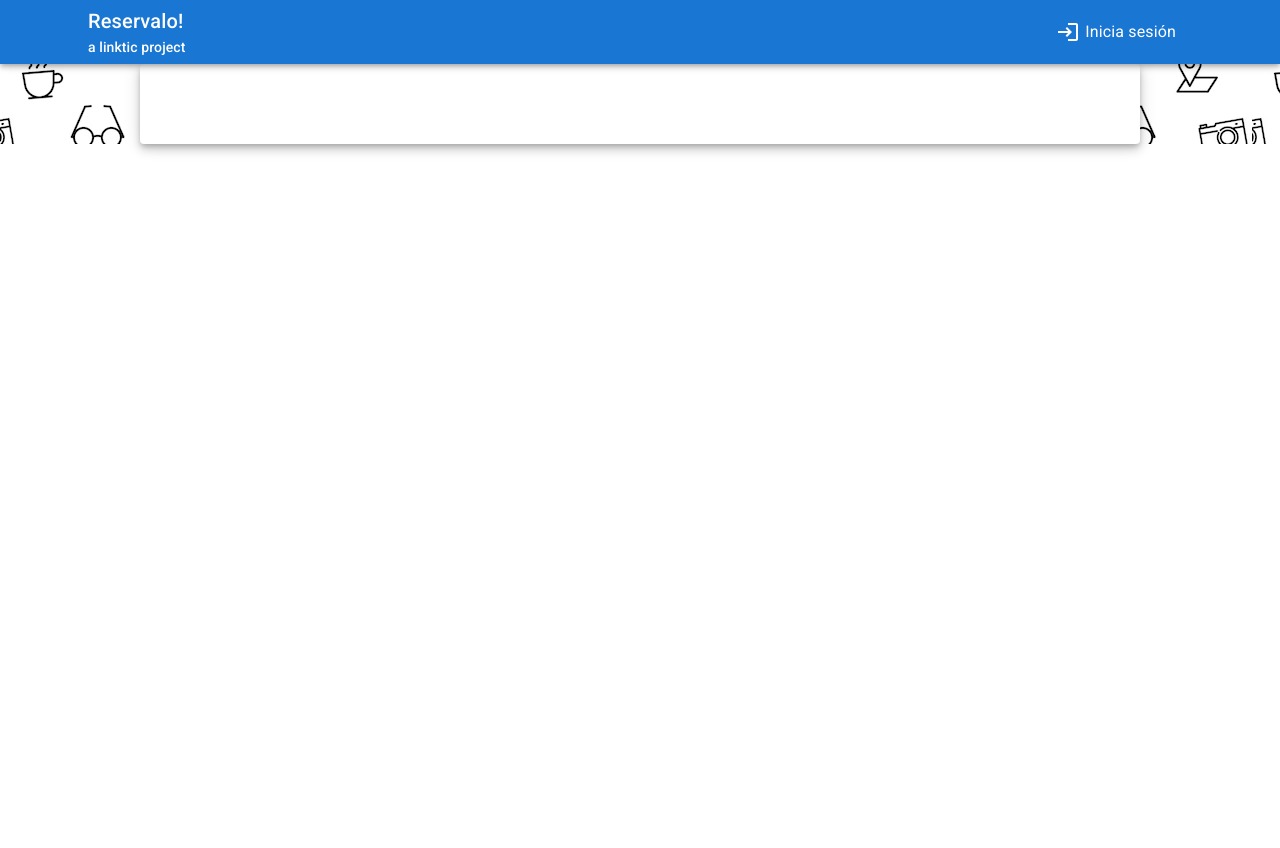
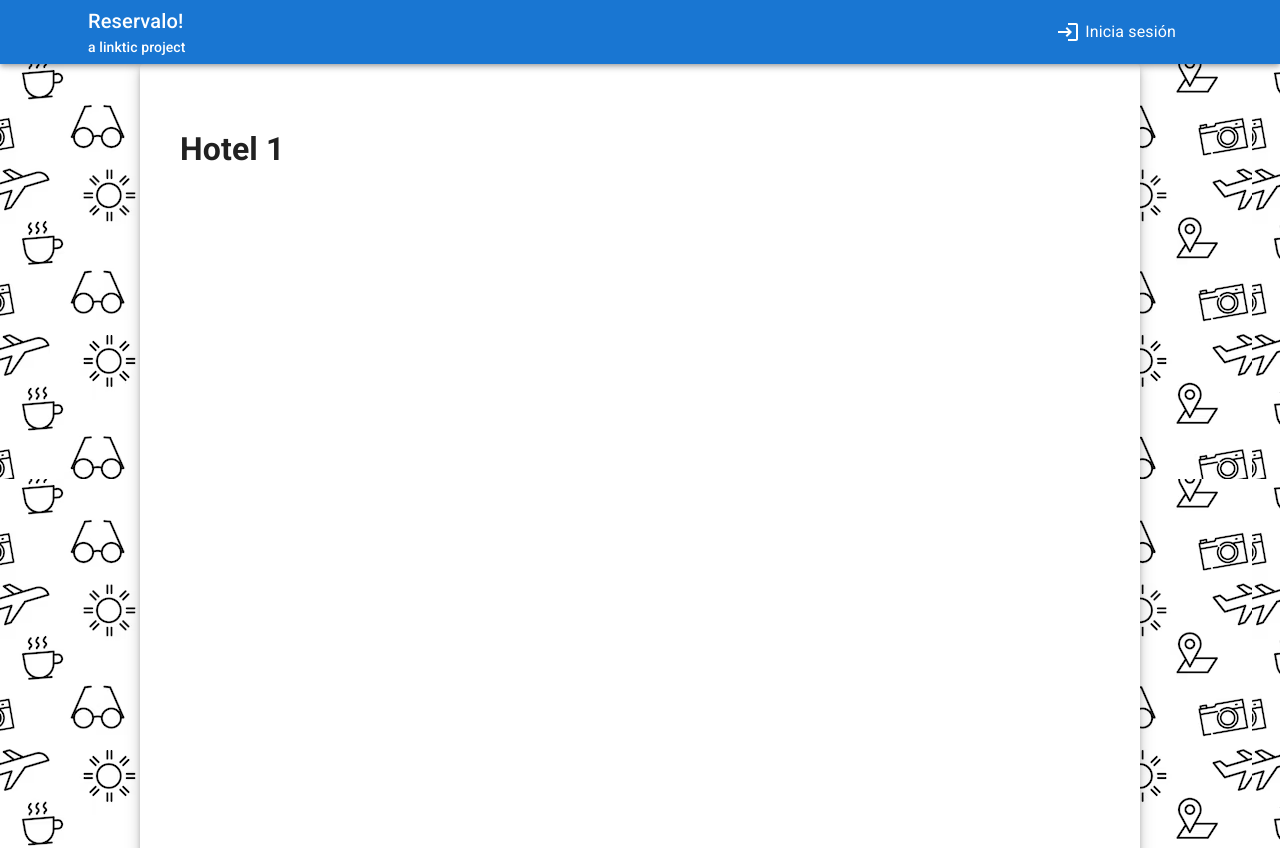
Before and after one commit to JuanC001/LinkticMDFront-End, a React (Vite) app: page /hotel/1 in a window 1280 px wide. Shown: the top 848 px of the page. Before the commit the page ends 800 px from the top, so only its background shows below. Built offline with nearby package versions, Linux system fonts and the light colour scheme.

Commit message:
Se añadieron nuevas rutas + Se arreglo el boton para volver al inicio + Se crearon las paginas de Reservaciones, Hotel y Login + Se configuraron las rutas de las nuevas paginas

```diff
--- a/src/Global/Components/NavBar/NavBar.jsx
+++ b/src/Global/Components/NavBar/NavBar.jsx
@@ -18,7 +18,7 @@ export const NavBar = () => {
         <AppBar>
             <Container>
                 <Toolbar>
-                    <Box sx={{ cursor: 'pointer' }} flexGrow={1} onClick={() => console.log('click')}>
+                    <Box sx={{ cursor: 'pointer' }} flexGrow={1} onClick={() => handleNavigation('/')}>
                         <Typography variant="h6">
                             Reservalo!
                         </Typography>
--- /dev/null
+++ b/src/Pages/Hotel/Hotel.jsx
@@ -0,0 +1,17 @@
+import { Box } from '@mui/material'
+import React from 'react'
+import { useParams } from 'react-router-dom'
+
+export const Hotel = () => {
+
+    const params = useParams()
+    const [hotel, setHotel] = React.useState(null)
+
+    return (
+        <Box minHeight={'100vh'}>
+
+            <h1>Hotel {params.id}</h1>
+
+        </Box>
+    )
+}
--- /dev/null
+++ b/src/Pages/Login/Login.jsx
@@ -0,0 +1,7 @@
+import React from 'react'
+
+export const Login = () => {
+    return (
+        <div>Login</div>
+    )
+}
--- /dev/null
+++ b/src/Pages/Reservations/Reservations.jsx
@@ -0,0 +1,10 @@
+import { Box } from '@mui/material'
+import React from 'react'
+
+export const Reservations = () => {
+    return (
+        <Box minHeight={'100vh'}>
+            <h1>Reservations</h1>
+        </Box>
+    )
+}
--- a/src/Routes/AppRouter.jsx
+++ b/src/Routes/AppRouter.jsx
@@ -3,6 +3,9 @@ import { Route, Routes } from 'react-router-dom'
 import { Home } from '../Pages/Home/Home'
 import { NavBar } from '../Global/Components/NavBar/NavBar'
 import { Box, Paper } from '@mui/material'
+import { Hotel } from '../Pages/Hotel/Hotel'
+import { Reservations } from '../Pages/Reservations/Reservations'
+import { Login } from '../Pages/Login/Login'
 
 export const AppRouter = () => {
     return (
@@ -11,6 +14,10 @@ export const AppRouter = () => {
             <Box component={Paper} elevation={6} mt={8} maxWidth={1000} mx={'auto'} p={5}>
                 <Routes>
                     <Route path="/" element={<Home />} />
+                    <Route path="/reservaciones" element={<Reservations />} />
+                    <Route path="/hotel/:id" element={<Hotel />} />
+                    <Route path="/login" element={<Login />} />
+                    <Route path="*" element={<h1>404</h1>} />
                 </Routes>
             </Box>
         </>
```
